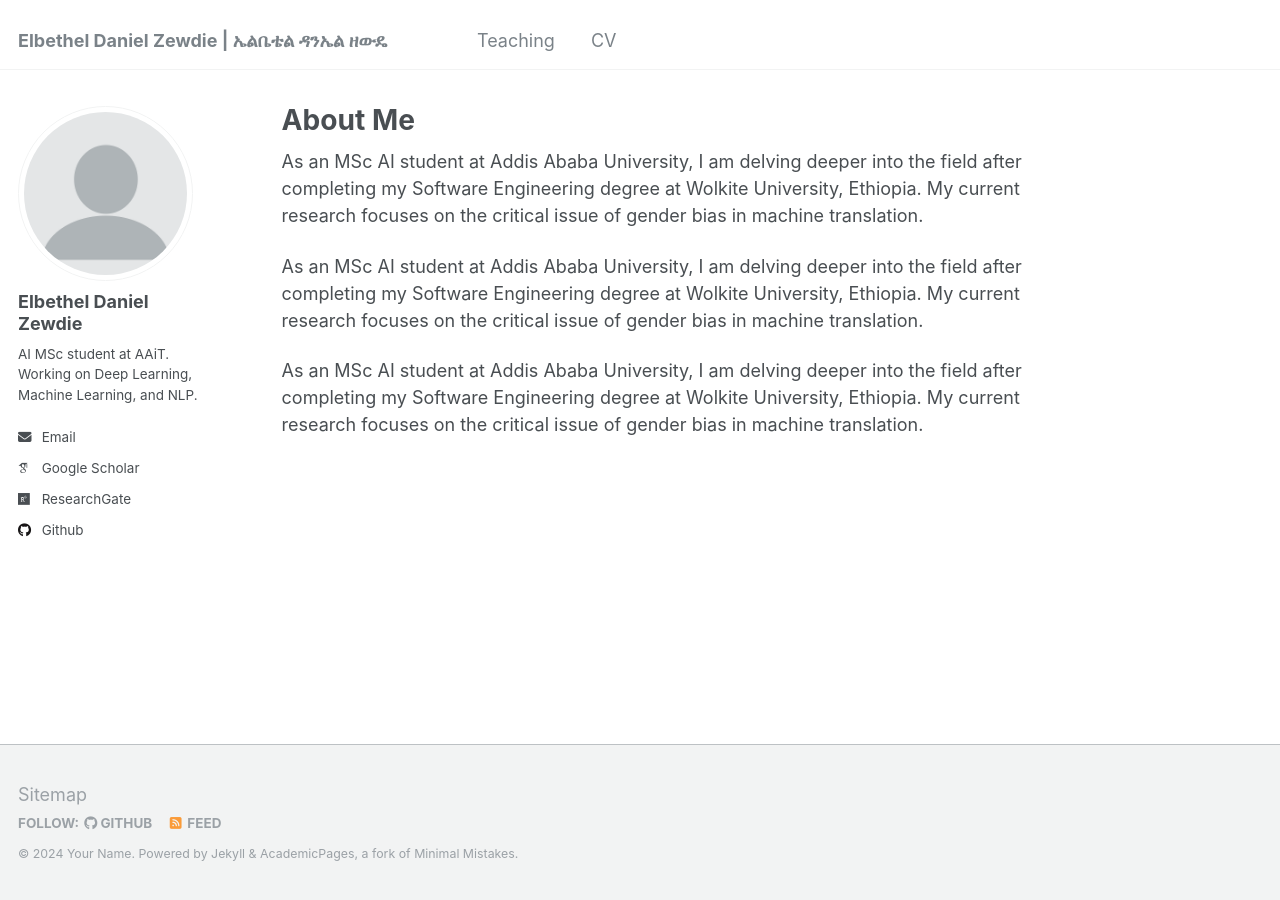
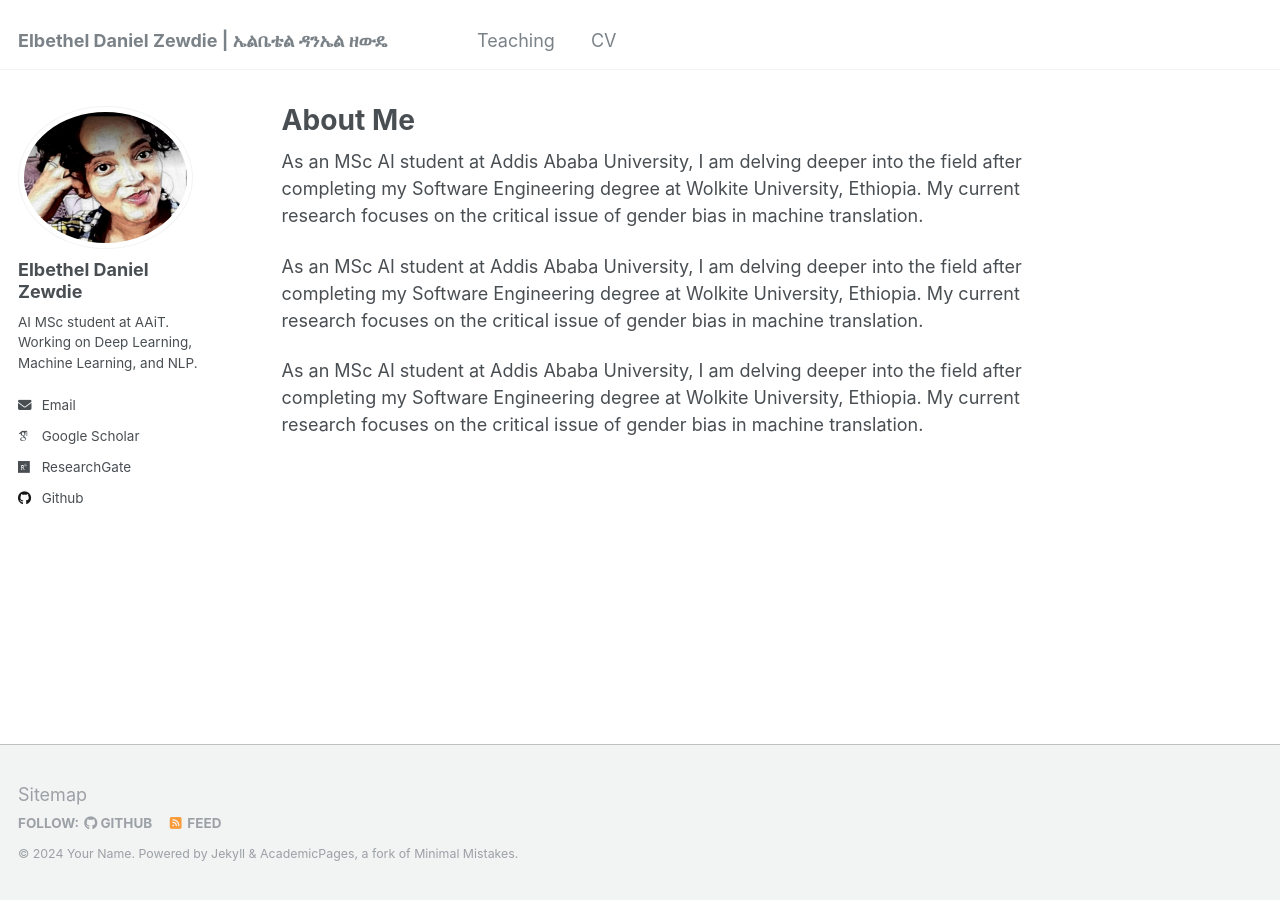
Before and after one commit to Elbethel-dan/Elbethel-dan.github.io, a Jekyll site: the page built from _pages/about.md, in a window 1280 px wide. Built offline with Jekyll 4.4.1, drawn with Linux system fonts in a browser that asks for light colours; some web fonts are replaced.

Commit message:
Update _config.yml

```diff
--- a/_config.yml
+++ b/_config.yml
@@ -21,7 +21,7 @@ repository               : "Elbethel-dan/Elbethel-dan.github.io"
 #               Additional customization can be done by editing /_includes/author-profile.html
 author:
   # Biographic information
-  avatar           : "profile.png"
+  avatar           : "ele.png"
   name             : "Elbethel Daniel Zewdie"
   pronouns         : # example: "she/her"
   bio              : "AI MSc student at AAiT. Working on Deep Learning, Machine Learning, and NLP."
```
